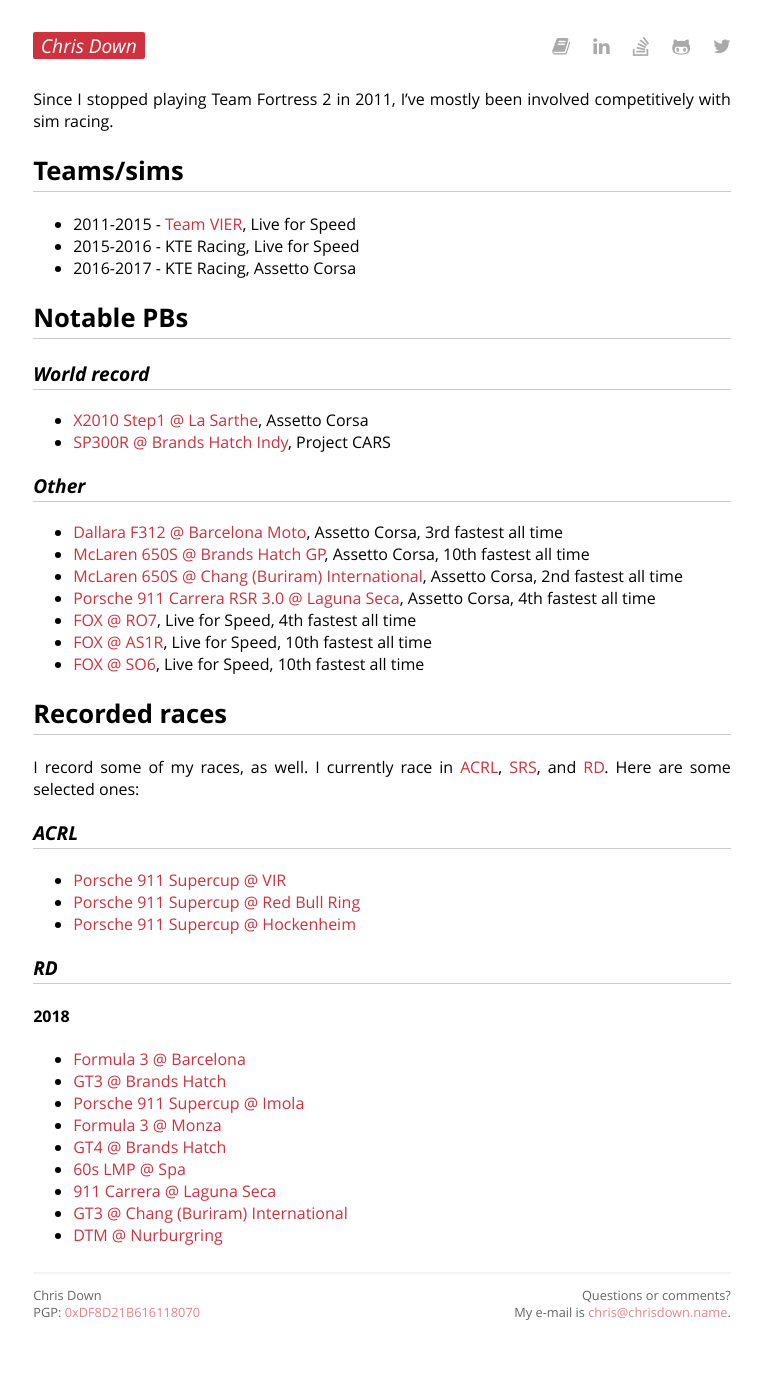
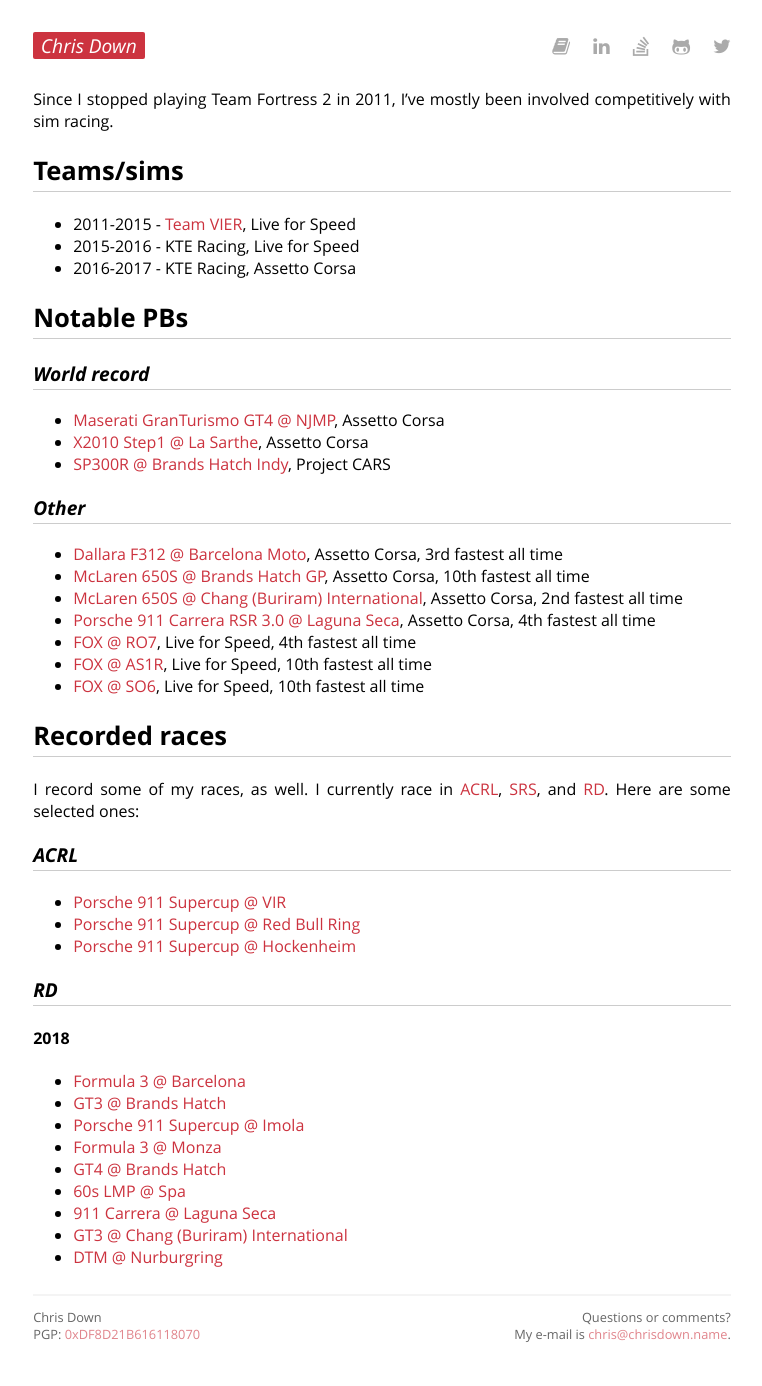
Before and after one commit to cdown/chrisdown.name, a Jekyll site: the page built from racing.md, in a window 1280 px wide. Shown: the whole page, without its empty margins (258-1020 px from the left). Built offline with Jekyll 4.4.1, drawn with Linux system fonts in a browser that asks for light colours; before the commit the page ends 1364 px from its top, so only the background shows below that.

Commit message:
racing: Add another WR

```diff
--- a/racing.md
+++ b/racing.md
@@ -16,6 +16,8 @@ competitively with sim racing.
 
 ### World record
 
+- [Maserati GranTurismo GT4 @
+  NJMP](https://www.youtube.com/watch?v=-Dc0mfbhX8E), Assetto Corsa
 - [X2010 Step1 @ La Sarthe](https://www.youtube.com/watch?v=6gJL3ZT8fCo),
   Assetto Corsa
 - [SP300R @ Brands Hatch Indy](https://www.youtube.com/watch?v=qvyPT3P8aHw),
```
